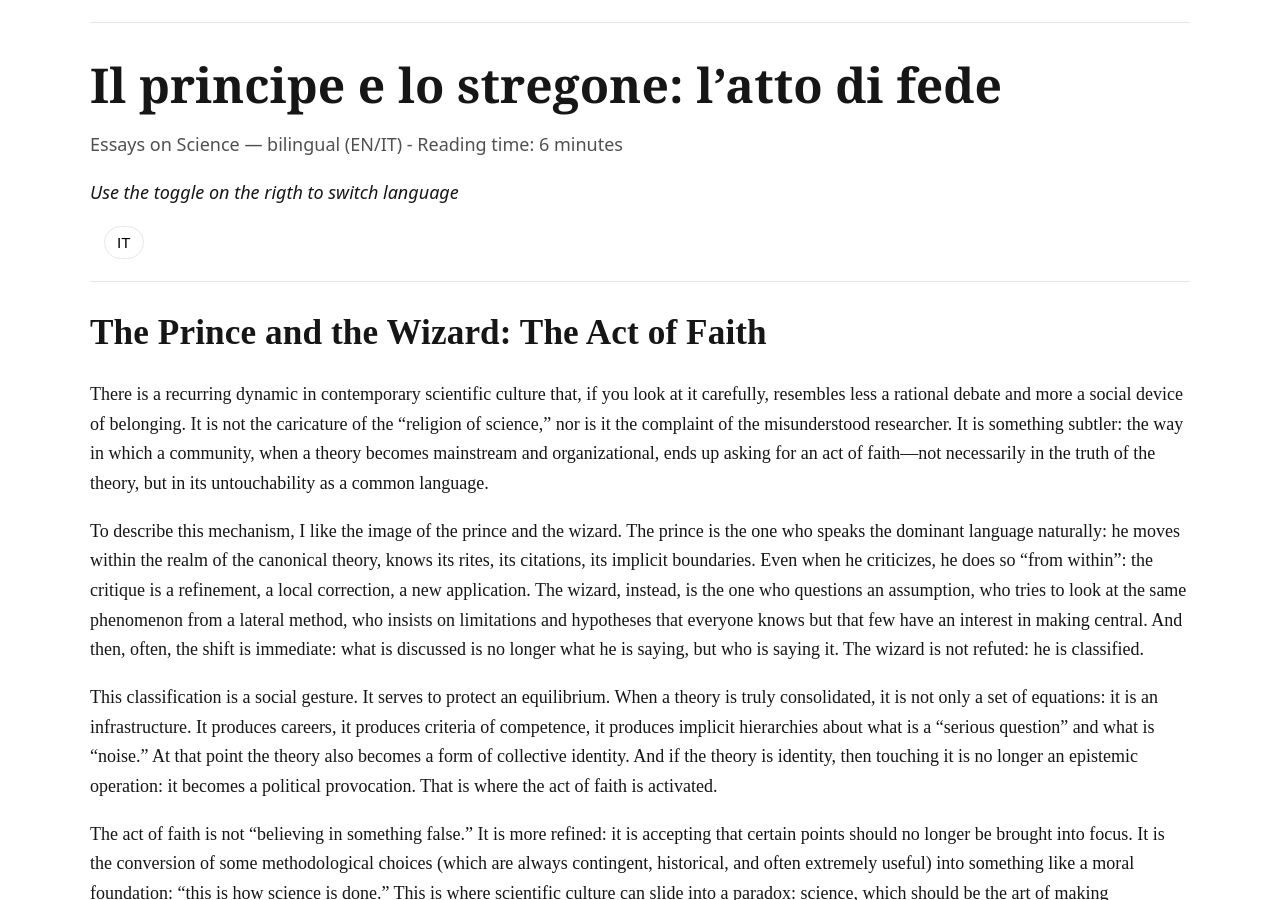
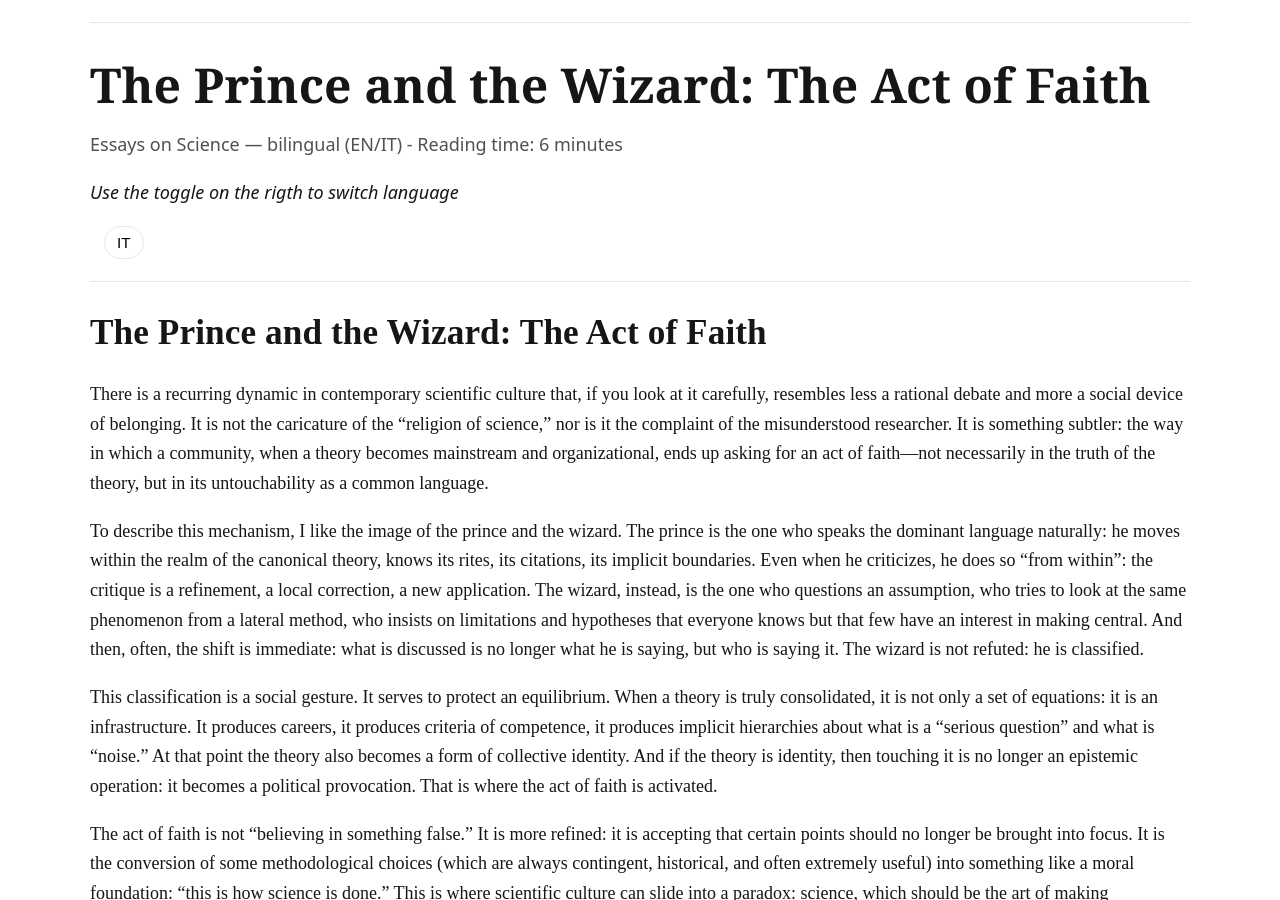
Before and after one commit to ldicairano/website, a Jekyll site: the page essays-on-science/topics/il-principe-e-lo-stregone.html, which Jekyll copies as it is, in a window 1280 px wide and 900 px high. Built offline with Jekyll 4.4.1, drawn with Linux system fonts in a browser that asks for light colours.

Commit message:
Update site

```diff
--- a/essays-on-science/index.html
+++ b/essays-on-science/index.html
@@ -37,7 +37,7 @@
         <div class="drop__content">
           <ul class="linklist">
             <li><a href="topics/scienza-e-gioco.html">The Scientist and the Child: Play and Deconstruction (IT/EN)</a></li>
-            <li><a href="topics/il-principe-e-lo-stregone.html">The Prince and the Wizard: The Act of Faith  (IT/EN)</a></li>
+            <li><a href="topics/il-principe-e-lo-stregone.html">The Prince and the Wizard: The Act of Faith (IT/EN)</a></li>
           </ul>
         </div>
       </details>
--- a/essays-on-science/topics/il-principe-e-lo-stregone.html
+++ b/essays-on-science/topics/il-principe-e-lo-stregone.html
@@ -15,13 +15,13 @@
 
     <header style="display:flex; align-items:flex-end; justify-content:space-between; gap:16px;">
       <div>
-        <h1 class="page-title" style="margin:0;">Il principe e lo stregone: l’atto di fede</h1>
+        <h1 class="page-title" style="margin:0;">The Prince and the Wizard: The Act of Faith</h1>
         <p style="margin:6px 0 0; opacity:.75;">Essays on Science — bilingual (EN/IT) - Reading time: 6 minutes</p>
-        <p><em>Use the toggle on the rigth to switch language</em></p>
       </div>
 
     </header>
       <!-- BOTTONE LINGUA (sempre uguale) -->
+        <p><em>Use the toggle on the rigth to switch language</em></p>
       <button class="lang-toggle" id="langToggle" type="button" hidden aria-label="Toggle language">EN</button>
     <div class="sep"></div>
 
```
